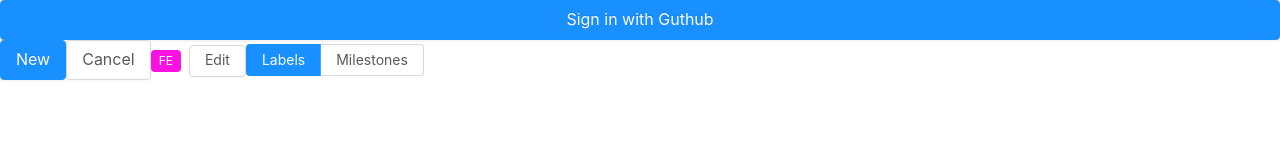
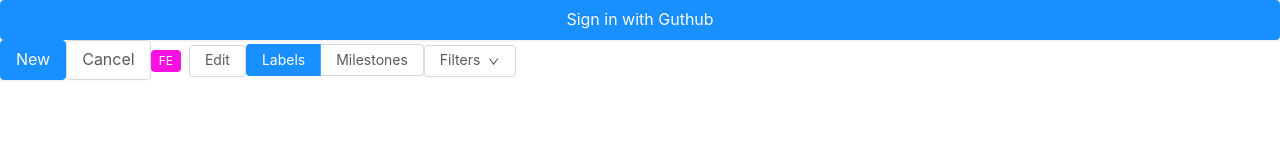
Before and after one commit to codesquad-member-2020/issue-tracker-01, a React app in the folder FE/: page /issues in a window 1280 px wide. Shown: the top 160 px of the page. Built offline with nearby package versions, Linux system fonts and the light colour scheme.

Commit message:
FE-#32 feat: Dropdown 컴포넌트 생성

```diff
--- /dev/null
+++ b/FE/src/views/components/common/Dropdown.jsx
@@ -0,0 +1,40 @@
+import React from "react";
+import { Menu, Dropdown, Button } from "antd";
+import Icon from "@ant-design/icons";
+
+const MyDropdown = (props) => {
+  const { type, title, items, onClickHandler } = props;
+
+  const itemList = (
+    <Menu onClick={onClickHandler}>
+      {items.length !== 0 &&
+        items.map(({ action, value }) => <Menu.Item key={`${action}_${value}`}>{value}</Menu.Item>)}
+    </Menu>
+  );
+
+  return (
+    <Dropdown overlay={itemList} trigger={["click"]} onClick={(e) => e.preventDefault()}>
+      {type === "button" ? (
+        <Button>
+          {title}
+          <DownOutlined />
+        </Button>
+      ) : (
+        <a>
+          {title}
+          <DownOutlined style={{ marginLeft: "5px" }} />
+        </a>
+      )}
+    </Dropdown>
+  );
+};
+
+const DownSvg = () => (
+  <svg width="0.7em" height="0.7em" fill="currentColor" viewBox="64 64 896 896" aria-hidden="true">
+    <path d="M884 256h-75c-5.1 0-9.9 2.5-12.9 6.6L512 654.2 227.9 262.6c-3-4.1-7.8-6.6-12.9-6.6h-75c-6.5 0-10.3 7.4-6.5 12.7l352.6 486.1c12.8 17.6 39 17.6 51.7 0l352.6-486.1c3.9-5.3.1-12.7-6.4-12.7z"></path>
+  </svg>
+);
+
+const DownOutlined = (props) => <Icon component={DownSvg} {...props} />;
+
+export default MyDropdown;
--- a/FE/src/views/pages/IssueListPage.jsx
+++ b/FE/src/views/pages/IssueListPage.jsx
@@ -2,8 +2,26 @@ import React from "react";
 import Button from "@Common/Button";
 import Label from "@Common/Label";
 import NavButtons from "@Common/NavButtons";
+import Dropdown from "@Common/Dropdown";
 
 const IssueListPage = () => {
+  const onClickHandler = ({ key }) => {
+    const [action, value] = key.split("_");
+    console.log("action: ", action, "value: ", value);
+  };
+  const dropdownProps = {
+    type: "button",
+    title: "Filters",
+    items: [
+      { action: "action1", value: "Open issues" },
+      { action: "action2", value: "Your issues" },
+      { action: "action3", value: "Everything assigned to you" },
+      { action: "action4", value: "Everything mentioning you" },
+      { action: "action5", value: "Closed issues" },
+    ],
+    onClickHandler,
+  };
+
   return (
     <div className="button-box">
       <Button type="primary" size="large" text="Sign in with Guthub" block />
@@ -12,6 +30,7 @@ const IssueListPage = () => {
       <Label text="FE" color="#f911e2" />
       <Button type="text" text="Edit" />
       <NavButtons menus={["Labels", "Milestones"]} />
+      <Dropdown {...dropdownProps} />
     </div>
   );
 };
```
